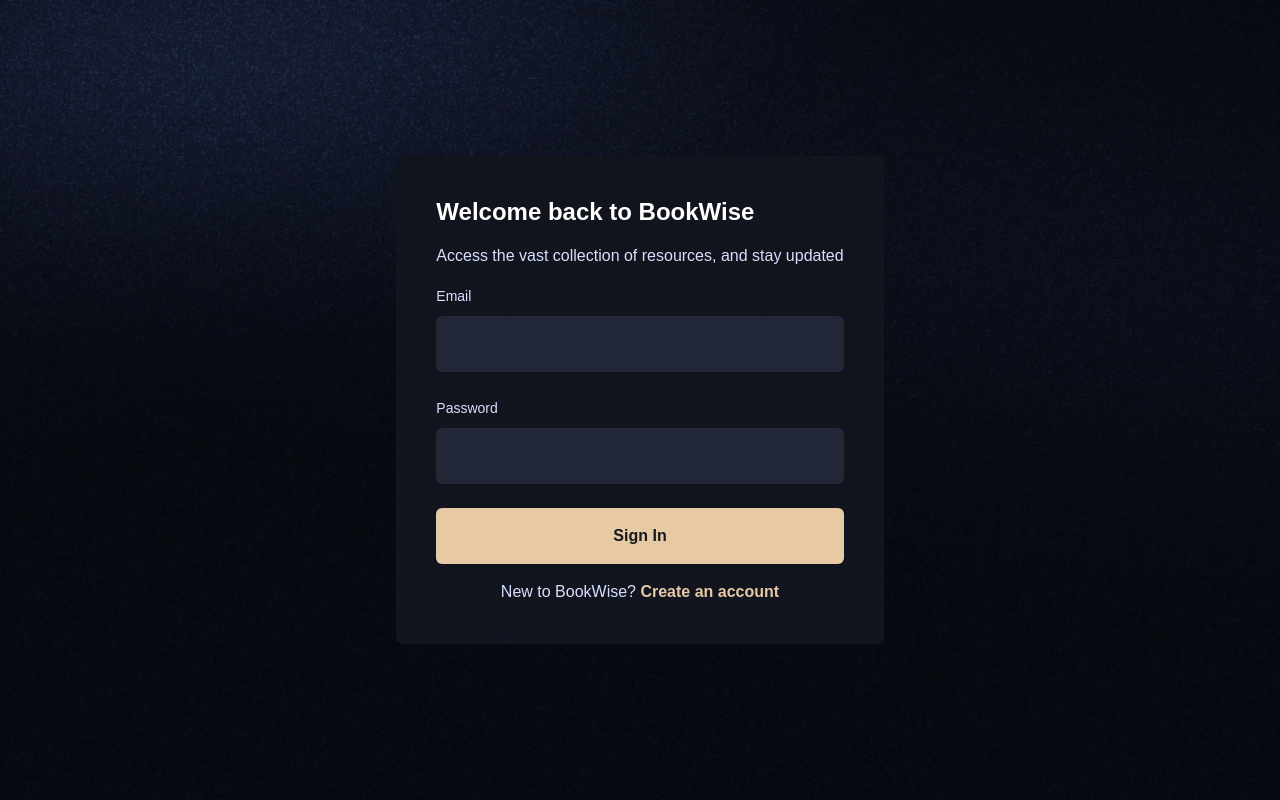
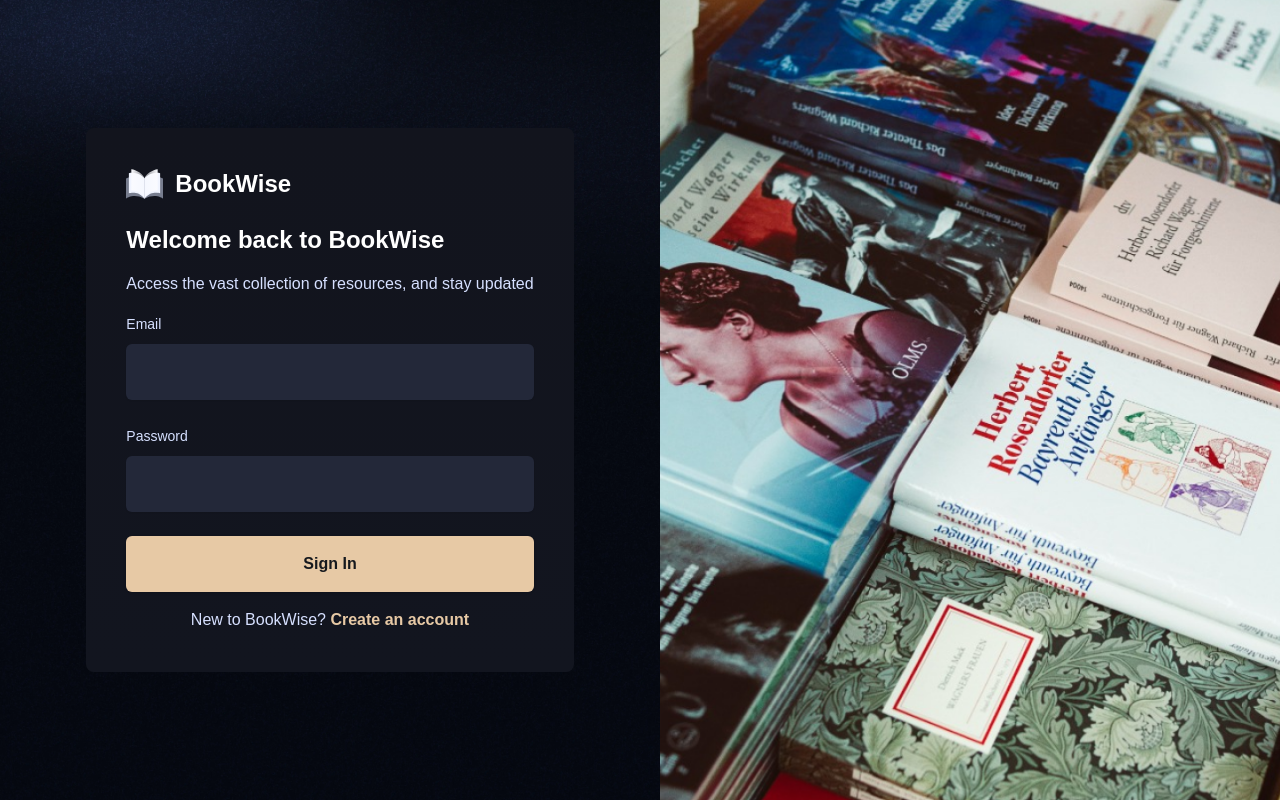
Before and after one commit to Soumyajitmukherjee-2003/university-library-jsm, a Next.js app: page /sign-in in a window 1280 px wide. Built offline with nearby package versions, Linux system fonts and the light colour scheme; no server answers; a web font is replaced by a local one.

Commit message:
fix email domain

```diff
--- a/app/(auth)/layout.tsx
+++ b/app/(auth)/layout.tsx
@@ -1,19 +1,32 @@
 import { ReactNode } from "react";
+import Image from "next/image";
 import { auth } from "@/auth";
 import { redirect } from "next/navigation";
-
 const Layout = async ({ children }: { children: ReactNode }) => {
   const session = await auth();
-
   if (session) redirect("/");
-
   return (
     <main className="auth-container">
       <section className="auth-form">
-        <div className="auth-box">{children}</div>
+        <div className="auth-box">
+          <div className="flex flex-row gap-3">
+            <Image src="/icons/logo.svg" alt="logo" width={37} height={37} />
+            <h1 className="text-2xl font-semibold text-white">BookWise</h1>
+          </div>
+
+          <div>{children}</div>
+        </div>
+      </section>
+      <section className="auth-illustration">
+        <Image
+          src="/images/auth-illustration.png"
+          alt="auth illustration"
+          height={1000}
+          width={1000}
+          className="size-full object-cover"
+        />
       </section>
     </main>
   );
 };
-
 export default Layout;
```
